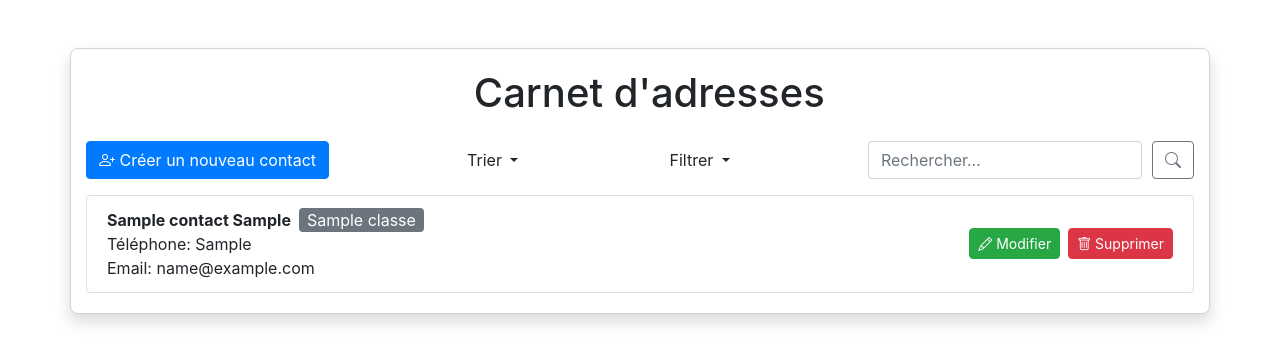
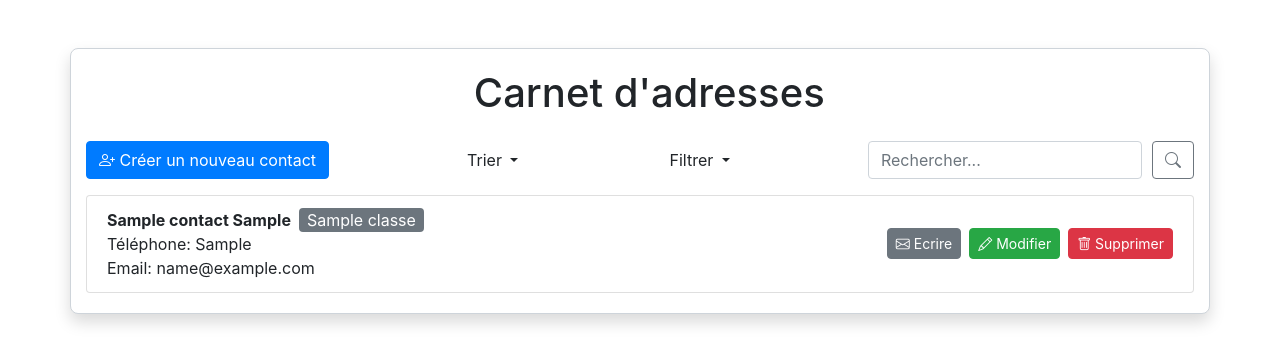
Before and after one commit to gabin13/Address-book-, a Flask app: page /carnet in a window 1280 px wide. Shown: the part 66-430 px from the top of the page. Run offline with Flask 3, Linux system fonts and the light colour scheme; the visitor is signed in with stand-in values (Sample User, id 1); tables that the repository leaves empty hold one stand-in row (values such as "Sample post"); some libraries are stand-ins or nearby versions.

Commit message:
Add changes

```diff
--- a/static/style.css
+++ b/static/style.css
@@ -92,6 +92,7 @@ body.mode-sombre {
     border-color: #fff;
     color: #fff;
 }
+
 
 .mode-sombre .card {
     background-color: #333;
--- a/templates/carnet.html
+++ b/templates/carnet.html
@@ -118,7 +118,10 @@
                 </div>
 
                 <div class="btn-group">
-                    <a href="{{ url_for('afficher_formulaire_modification', id_contact=contact.id) }}" class="btn btn-success btn-sm btn-custom rounded">
+                    <a href="mailto:{{ contact.email }}" class="btn btn-secondary btn-sm btn-custom ml-2 rounded">
+                        <i class="bi bi-envelope"></i> Ecrire
+                    </a>
+                    <a href="{{ url_for('afficher_formulaire_modification', id_contact=contact.id) }}" class="btn btn-success btn-sm btn-custom rounded ml-2">
                         <i class="bi bi-pencil"></i> Modifier
                     </a>
                     <button class="btn btn-danger btn-sm btn-custom ml-2 rounded" onclick="confirmDelete({{ contact.id }})">
--- a/templates/recherche.html
+++ b/templates/recherche.html
@@ -123,7 +123,10 @@
                             </div>
                             <br>
                             <div class="btn-group">
-                                <a href="{{ url_for('afficher_formulaire_modification', id_contact=contact.id) }}" class="btn btn-success btn-sm btn-custom rounded">
+                    <a href="mailto:{{ contact.email }}" class="btn btn-secondary btn-sm btn-custom ml-2 rounded">
+                        <i class="bi bi-envelope"></i> Ecrire
+                    </a>
+                    <a href="{{ url_for('afficher_formulaire_modification', id_contact=contact.id) }}" class="btn btn-success btn-sm btn-custom rounded ml-2">
                         <i class="bi bi-pencil"></i> Modifier
                     </a>
                     <button class="btn btn-danger btn-sm btn-custom ml-2 rounded" onclick="confirmDelete({{ contact.id }})">
```
Also changed, not shown: static/script.js (line endings or trailing spaces). Lines whose indentation alone changed are shown as unchanged.
